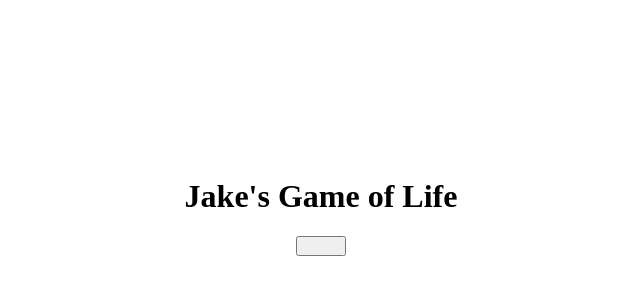
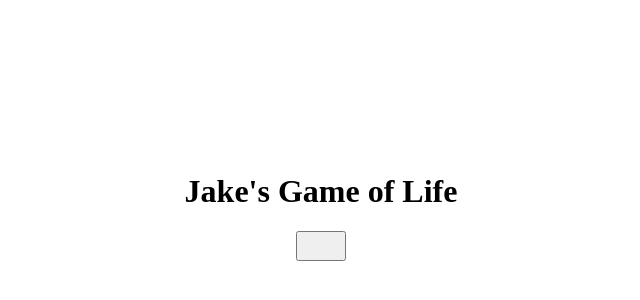
Before and after one commit to jakemckown/wasm-cgol, a website built with webpack: page public/index.html in a window 1280 px wide. Shown: the part 122-422 px from the top of the page, without its empty margins (327-967 px from the left). Built offline with nearby package versions, Linux system fonts and the light colour scheme.

Commit message:
Update index.html

```diff
--- a/public/index.html
+++ b/public/index.html
@@ -22,10 +22,11 @@
       }
 
       #play-pause {
-        height: 20px;
+        height: 30px;
         width: 50px;
         margin-bottom: 10px;
         font-family: monospace;
+        font-size: 1rem;
       }
     </style>
   </head>
```
